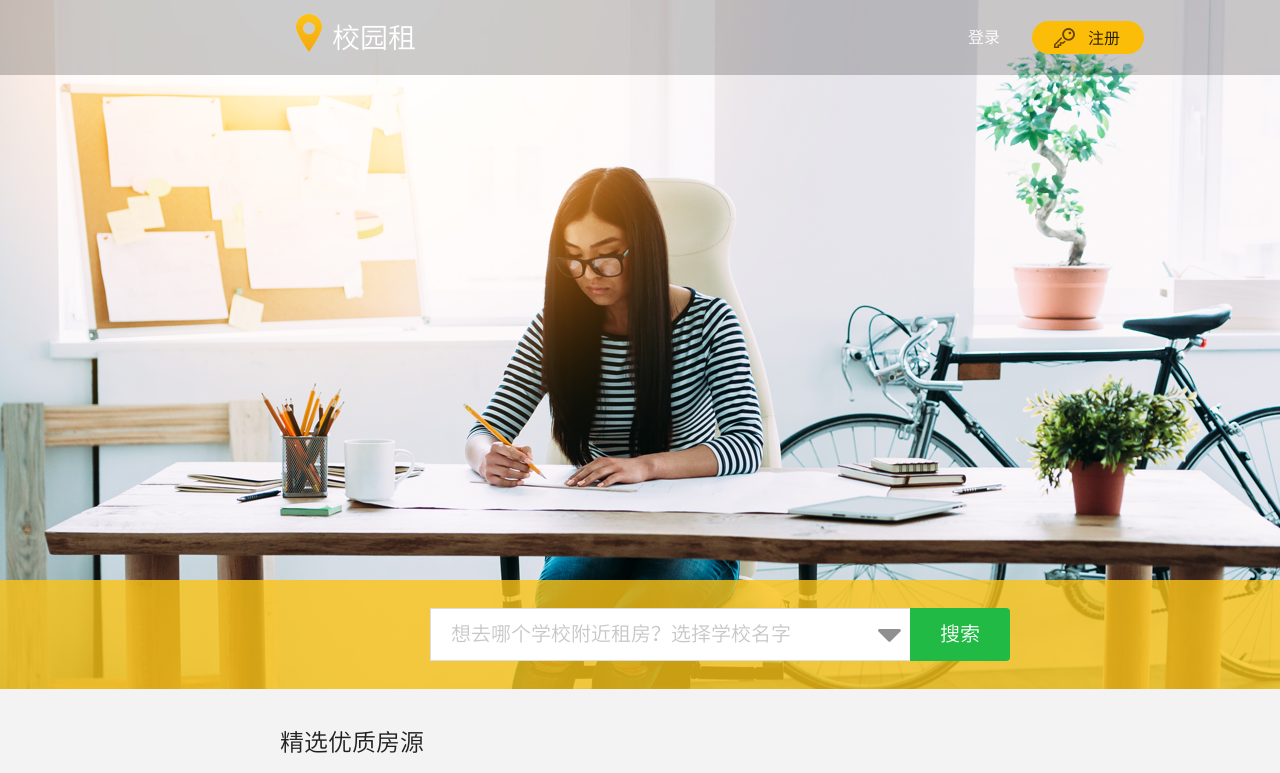
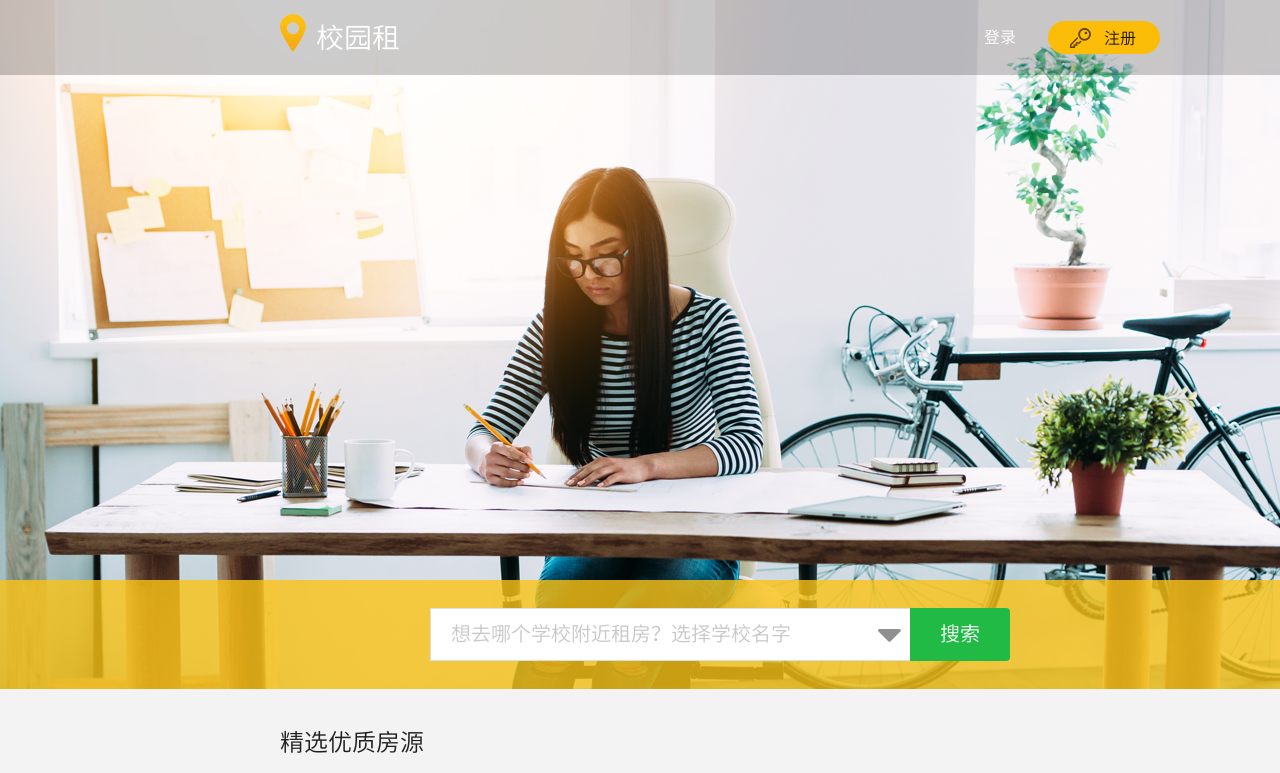
Before and after one commit to DishKun/teamwork, a plain HTML site: page index.html in a window 1280 px wide. Shown: the top 773 px of the page. Drawn offline with Linux system fonts and the light colour scheme.

Commit message:
menu paddin更改

```diff
--- a/css/custom.css
+++ b/css/custom.css
@@ -25,7 +25,7 @@ body{
   width: 1440px;
   height: 75px;
   background-color: rgba(0, 0, 0, 0.2);
-  padding: 0 280px;
+  padding: 0 264px;
 }
 /*导航栏右侧文字*/
 #menu h2{
```
